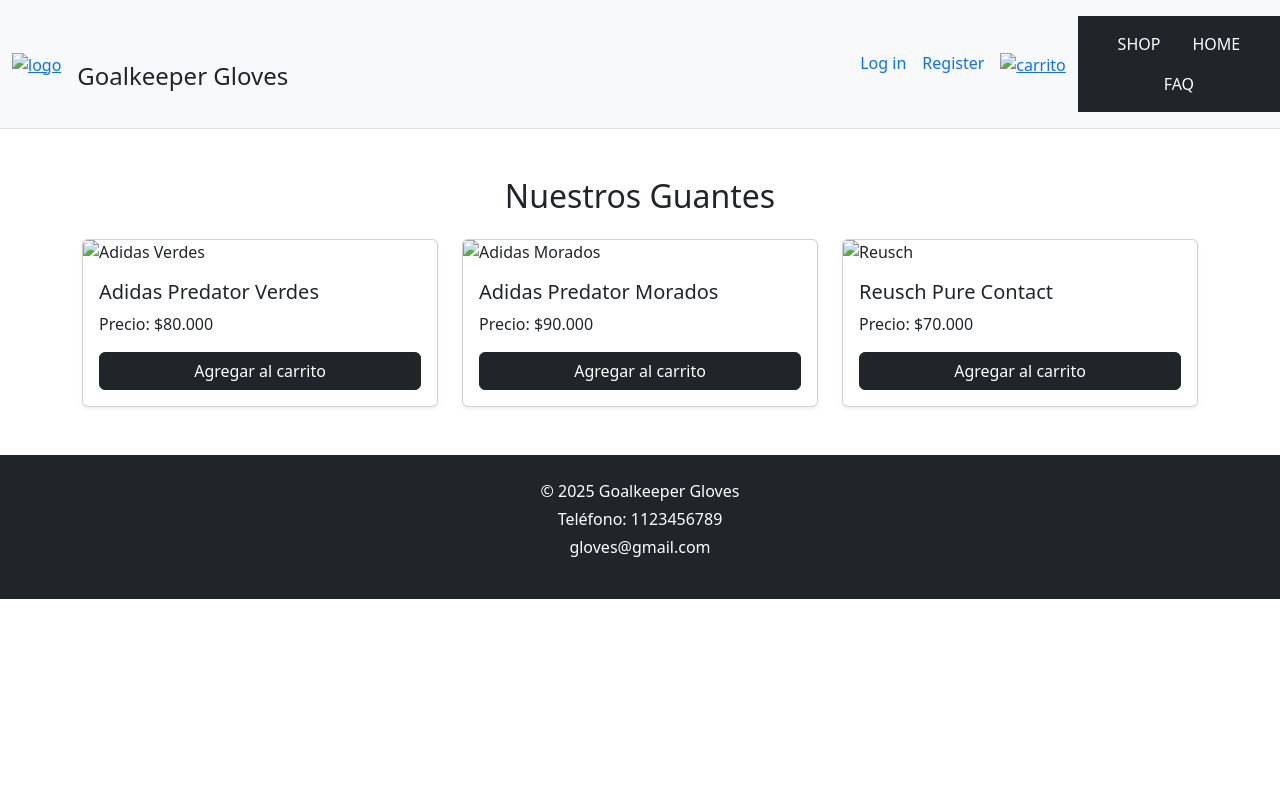
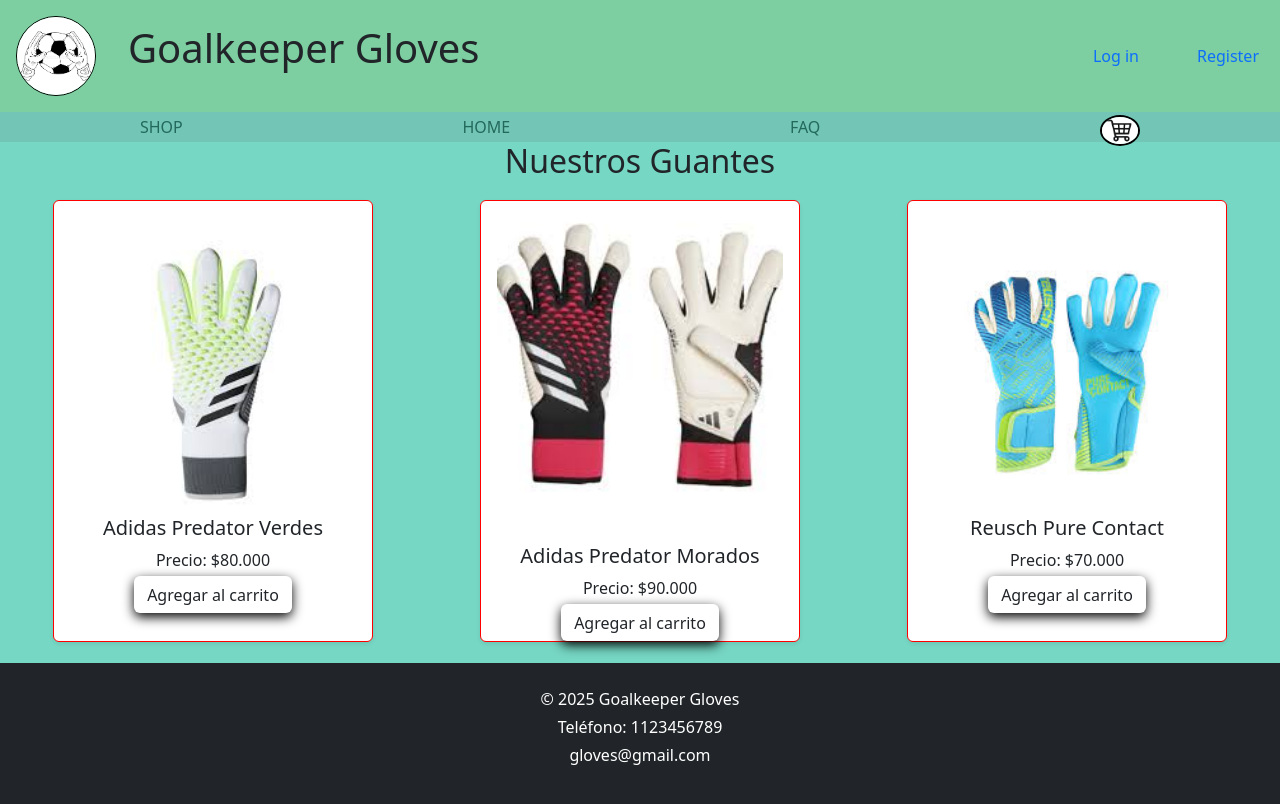
Before and after one commit to DylangVarela/CoderHouse, a website: page pages/shop.html in a window 1280 px wide. Drawn offline with nearby package versions, Linux system fonts and the light colour scheme; files that its build step writes are made by us from their sources.

Commit message:
termine la web

```diff
--- a/estilos.scss
+++ b/estilos.scss
@@ -16,3 +16,5 @@
 @import "./estilos/body";
 @import "animate.css";
 @import "./estilos/body-carrito";
+@import "./estilos/login";
+@import "./estilos/shop-productos";
--- /dev/null
+++ b/estilos/_login.scss
@@ -0,0 +1,7 @@
+#conteiner-login {
+        background-color: $secondary-color;
+      display: flex;
+      justify-content: center;
+      align-items: center;
+      padding: 2rem;
+    }
--- /dev/null
+++ b/estilos/_shop-productos.scss
@@ -0,0 +1,51 @@
+#title {
+  background-color: $secondary-color;
+  text-align: center;
+  display: flex;
+  justify-content: center;
+  margin: 0;
+}
+
+#container-box {
+  background-color: $secondary-color;
+  display: flex;
+  flex-direction: row;
+  justify-content: space-around;
+  margin: 0;
+  padding-top: 20px;
+  padding-bottom: 20px;
+  #box-guantes {
+    border: solid 1px red;
+    width: 40vh;
+    display: flex;
+    flex-direction: column;
+    align-items: center;
+    justify-content: center;
+
+    .img-g {
+      width: 90%;
+      height: auto;
+      border-radius: 10%;
+    }
+    #data {
+      display: flex;
+      justify-content: center;
+      align-items: center;
+      flex-direction: column;
+      .card-text {
+        margin: 0;
+        padding-bottom: 4px;
+      }
+      .btn {
+        align-items: center;
+        display: flex;
+        justify-content: center;
+        box-shadow: 0 4px 12px black;
+        padding-bottom: 5px;
+      }
+    }
+  }
+}
+.btn:hover{
+    transform: scale(1.05);
+}
--- a/pages/shop.html
+++ b/pages/shop.html
@@ -1,80 +1,89 @@
 <!DOCTYPE html>
 <html lang="es">
+
 <head>
   <meta charset="UTF-8" />
   <meta name="viewport" content="width=device-width, initial-scale=1.0" />
   <title>Shop | Goalkeeper Gloves</title>
-  <link rel="stylesheet" href="style.css" />
+  <link rel="stylesheet" href="../style.css" />
   <link href="https://cdn.jsdelivr.net/npm/bootstrap@5.3.5/dist/css/bootstrap.min.css" rel="stylesheet">
+  <link rel="stylesheet" href="https://cdnjs.cloudflare.com/ajax/libs/animate.css/4.1.1/animate.min.css" />
 </head>
 
-<body>
+<body class="py-0">
   <!-- HEADER -->
-  <header class="bg-light py-3 border-bottom">
-    <div class="container d-flex justify-content-between align-items-center flex-wrap">
-      <div class="d-flex align-items-center gap-3 mb-2 mb-md-0">
-        <a href="../index.html">
-          <img src="imagenes/guanteslogo.png" alt="logo" class="logo" style="width: 60px;" />
-        </a>
-        <h1 class="h4 m-0">Goalkeeper Gloves</h1>
-      </div>
-      <ul class="list-unstyled d-flex gap-3 mb-0">
-        <li><a href="ingreso.html" class="text-decoration-none">Log in</a></li>
-        <li><a href="registro.html" class="text-decoration-none">Register</a></li>
-        <li>
-          <a href="carrito.html">
-            <img src="imagenes/carritodecompras.png" alt="carrito" style="width: 30px;" />
-          </a>
-        </li>
+  <header>
+    <div class="title">
+      <a href="../index.html">
+        <img id="logo" class="animate__animated animate__backInDown"" src=" ../imagenes/guanteslogo.png" alt="logo" />
+      </a>
+      <h1 class="animate__animated animate__backInDown">Goalkeeper Gloves</h1>
+    </div>
+    <div class="carro-login-registro">
+      <ul>
+        <li><a href="ingreso.html">Log in</a></li>
+        <li><a href="registro.html">Register</a></li>
       </ul>
     </div>
-    <nav class="bg-dark">
-      <div class="container">
-        <ul class="nav justify-content-center py-2">
-          <li class="nav-item"><a class="nav-link text-white" href="shop.html">SHOP</a></li>
-          <li class="nav-item"><a class="nav-link text-white" href="../index.html">HOME</a></li>
-          <li class="nav-item"><a class="nav-link text-white" href="faq.html">FAQ</a></li>
+  </header>
+
+  <!-- MAIN -->
+  <main>
+    <nav class="nav-bar">
+      <div>
+        <ul id="menu" class="animate__animated animate__backInLeft">
+          <li>
+            <a href="shop.html">SHOP</a>
+          </li>
+          <li>
+            <a href="../index.html">HOME</a>
+          </li>
+          <li>
+            <a href="faq.html">FAQ</a>
+          </li>
+          <li>
+            <a href="carrito.html">
+              <img class="carrito" src="../imagenes/carritodecompras.png" alt="carrito" />
+            </a>
+          </li>
         </ul>
       </div>
     </nav>
-  </header>
 
-  <!-- MAIN -->
-  <main class="container my-5">
-    <h2 class="text-center mb-4">Nuestros Guantes</h2>
-    <div class="row g-4">
+    <h2  id="title">Nuestros Guantes</h2>
+    <div id="container-box">
       <!-- Producto 1 -->
-      <div class="col-md-4">
-        <div class="card h-100 shadow-sm">
-          <img src="imagenes/adidas_gauntes.jpg" class="card-img-top" alt="Adidas Verdes" />
-          <div class="card-body d-flex flex-column">
+      <div class="animate__animated animate__backInLeft">
+        <div id="box-guantes" class="card h-100 shadow-sm">
+          <img class="img-g" src="../imagenes/adidas_gauntes.jpg" class="card-img-top" alt="Adidas Verdes" />
+          <div id="data">
             <h5 class="card-title">Adidas Predator Verdes</h5>
             <p class="card-text">Precio: $80.000</p>
-            <button class="btn btn-dark mt-auto">Agregar al carrito</button>
+            <button class="btn">Agregar al carrito</button>
           </div>
         </div>
       </div>
 
       <!-- Producto 2 -->
-      <div class="col-md-4">
-        <div class="card h-100 shadow-sm">
-          <img src="imagenes/adidsaañeman_guantes.jpg" class="card-img-top" alt="Adidas Morados" />
-          <div class="card-body d-flex flex-column">
+      <div class="animate__animated animate__backInDown">
+        <div id="box-guantes" class="card h-100 shadow-sm">
+          <img class="img-g" src="../imagenes/adidsaañeman_guantes.jpg" class="card-img-top" alt="Adidas Morados" />
+          <div id="data">
             <h5 class="card-title">Adidas Predator Morados</h5>
             <p class="card-text">Precio: $90.000</p>
-            <button class="btn btn-dark mt-auto">Agregar al carrito</button>
+            <button class="btn">Agregar al carrito</button>
           </div>
         </div>
       </div>
 
       <!-- Producto 3 -->
-      <div class="col-md-4">
-        <div class="card h-100 shadow-sm">
-          <img src="imagenes/reusch.jpg" class="card-img-top" alt="Reusch" />
-          <div class="card-body d-flex flex-column">
+      <div class="animate__animated animate__backInRight">
+        <div id="box-guantes" class="card h-100 shadow-sm">
+          <img class="img-g" src="../imagenes/reusch.jpg" class="card-img-top" alt="Reusch" />
+          <div id="data">
             <h5 class="card-title">Reusch Pure Contact</h5>
             <p class="card-text">Precio: $70.000</p>
-            <button class="btn btn-dark mt-auto">Agregar al carrito</button>
+            <button class="btn">Agregar al carrito</button>
           </div>
         </div>
       </div>
@@ -82,7 +91,7 @@
   </main>
 
   <!-- FOOTER -->
-  <footer class="bg-dark text-white text-center py-4 mt-5">
+  <footer class="bg-dark text-white text-center py-4 ">
     <p class="mb-1">© 2025 Goalkeeper Gloves</p>
     <p class="mb-1">Teléfono: 1123456789</p>
     <p><a href="mailto:gloves@gmail.com" class="text-white text-decoration-none">gloves@gmail.com</a></p>
@@ -90,4 +99,5 @@
 
   <script src="https://cdn.jsdelivr.net/npm/bootstrap@5.3.5/dist/js/bootstrap.bundle.min.js"></script>
 </body>
+
 </html>
```
Also changed, not shown: index.html (+15 -15 lines), pages/carrito.html (+5 -5 lines), pages/faq.html (+31 -24 lines), pages/ingreso.html (+38 -31 lines), pages/registro.html (+37 -28 lines), imagenes/imagen-fondo-pasto.jpeg (added), style.css, 1 other file.
